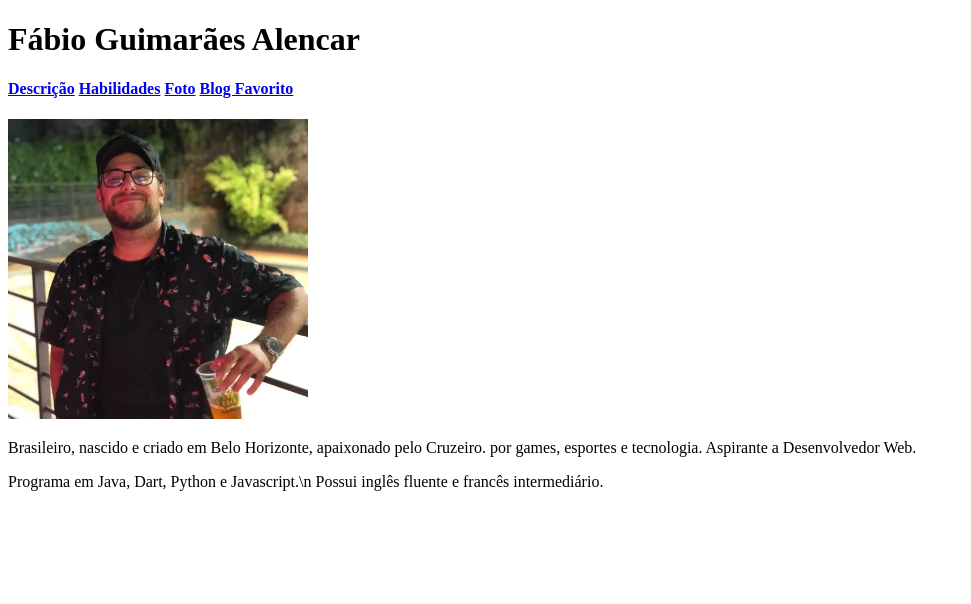
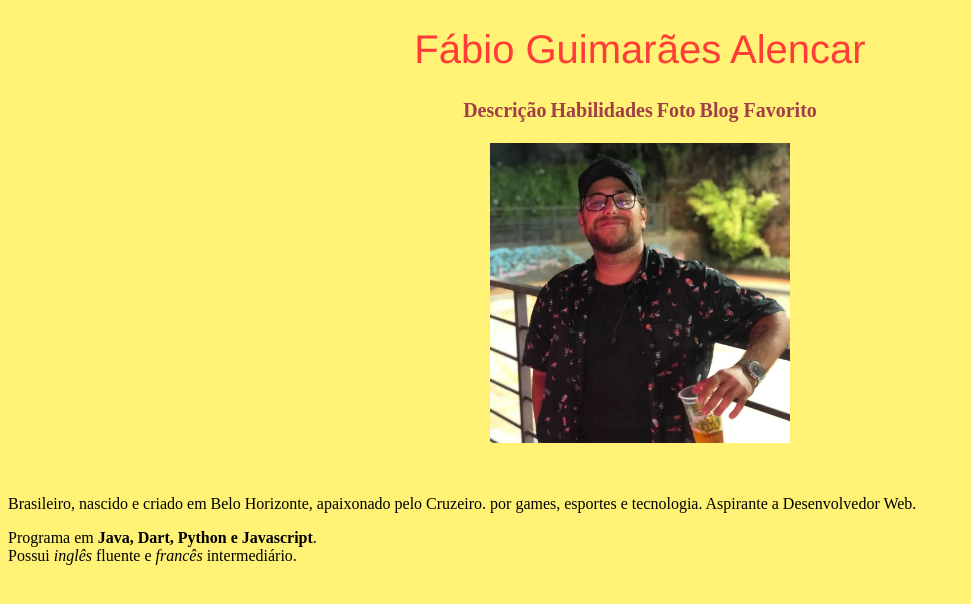
Before and after one commit to devfga/devfga.github.io, a plain HTML site: page index.html in a window 1280 px wide. Shown: the whole page, without its empty margins (0-971 px from the left). Drawn offline with Linux system fonts and the light colour scheme.

Commit message:
estilizando com css

```diff
--- a/index.html
+++ b/index.html
@@ -5,6 +5,7 @@
   <meta charset="UTF-8">
   <meta http-equiv="X-UA-Compatible" content="IE=edge">
   <meta name="viewport" content="width=device-width, initial-scale=1.0">
+  <link rel="stylesheet" href="style.css">
   <title>Fabio Alencar - Web Portfolio</title>
 </head>
 
@@ -16,19 +17,19 @@
     <a href="#foto">Foto</a>
     <a href="https://stackoverflow.blog/" target="_blank">Blog Favorito</a>
   </h4>
-  <a name="foto"></a>
-  <img src="images/WhatsApp Image 2022-07-29 at 16.59.46.jpeg" alt="Foto minha sorrindo com um copo de cerveja"
-    width="300">
-  <a name="descricao">
-    <p>
-      Brasileiro, nascido e criado em Belo Horizonte, apaixonado pelo Cruzeiro. por games, esportes e tecnologia.
-      Aspirante a Desenvolvedor Web.
-    </p>
-    <a name="habilidades">
-      <p>
-        Programa em Java, Dart, Python e Javascript.\n
-        Possui inglês fluente e francês intermediário.
-      </p>
+  <img id="foto" src="images/WhatsApp Image 2022-07-29 at 16.59.46.jpeg"
+    alt="Foto minha sorrindo com um copo de cerveja" width="300">
+    <br>
+    <br>
+  <p id="descricao">
+    Brasileiro, nascido e criado em Belo Horizonte, apaixonado pelo Cruzeiro. por games, esportes e tecnologia.
+    Aspirante a Desenvolvedor Web.
+  </p>
+  <p id="habilidades">
+    Programa em <b>Java, Dart, Python e Javascript</b>.
+    <br>
+    Possui <i>inglês</i> fluente e <i>francês</i> intermediário.
+  </p>
 </body>
 
 </html>
--- /dev/null
+++ b/style.css
@@ -0,0 +1,29 @@
+body {
+    background-color: #fff275;
+}
+
+h1 {
+    color: #ff3c38;
+    font-size: 40px;
+    text-align: center;
+    font-family: 'Franklin Gothic Medium', 'Arial Narrow', Arial, sans-serif;
+    font-weight: 400;
+}
+
+h4 {
+    color: #ff8c42;
+    text-align: center;
+
+}
+
+a {
+    color: #a23e48;
+    text-decoration: none;
+    font-size: 20px;
+}
+
+img {
+    display: block;
+    margin-right: auto;
+    margin-left: auto;
+}
```
